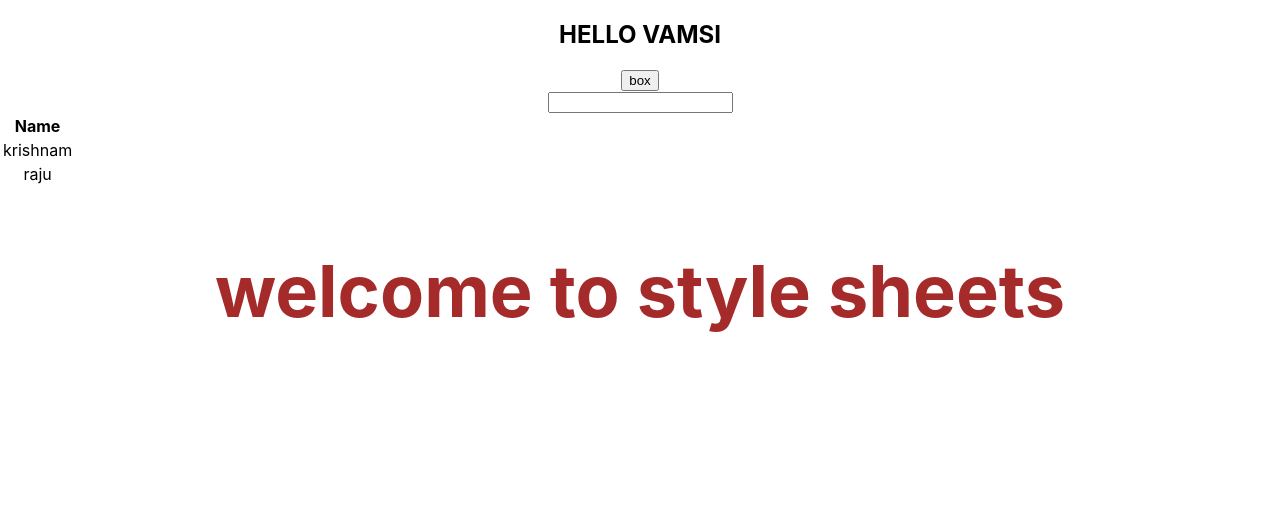
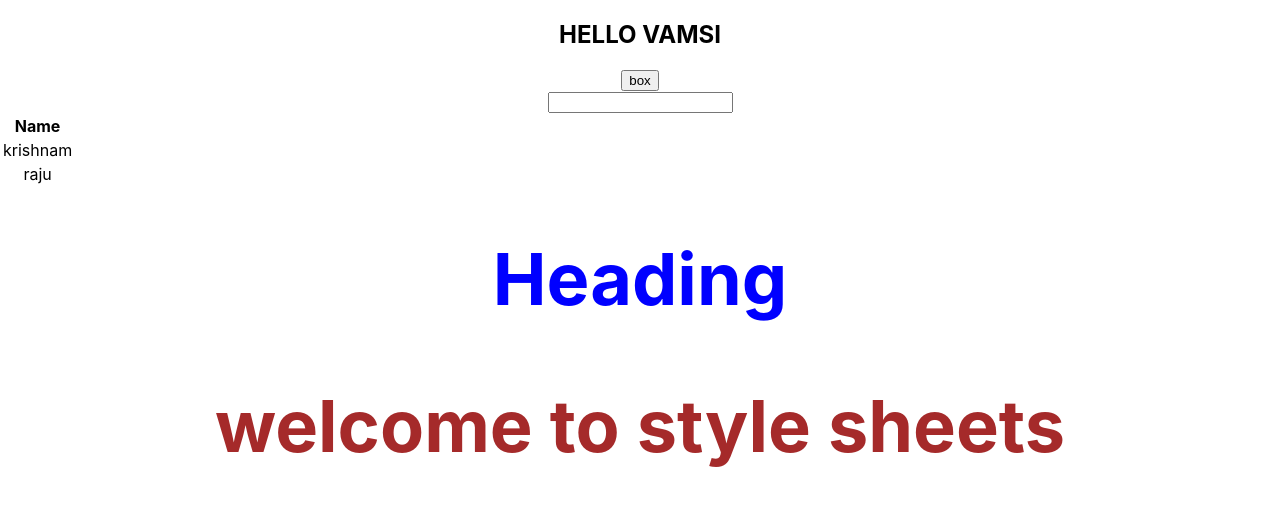
Before and after one commit to Vamsibuddaraj/ReactDemo, a React (Create React App) app: page / in a window 1280 px wide. Shown: the top 506 px of the page. Built offline with nearby package versions, Linux system fonts and the light colour scheme; the HTML template or start-up script is replaced by a standard one.

Commit message:
inline styling

```diff
--- a/src/App.js
+++ b/src/App.js
@@ -12,12 +12,14 @@
 import NameList from './components/NameList';
 import Class from './components/Class';
 import MyStyle from './components/MyStyle';
+import Inline from './components/inline';
 
 
 function App() {
   return (
     <div className="App">
       <Class/>
+      <Inline/>
 
       <MyStyle enabled={true}/>
 
--- /dev/null
+++ b/src/components/inline.js
@@ -0,0 +1,18 @@
+import React from 'react'
+
+
+const heading = {
+    fontSize: '72px',
+    color: 'blue'
+
+}
+
+function Inline() {
+    return (
+        <div>
+            <h1 style = {heading}>Heading</h1>
+        </div>
+    )
+}
+
+export default Inline
```
